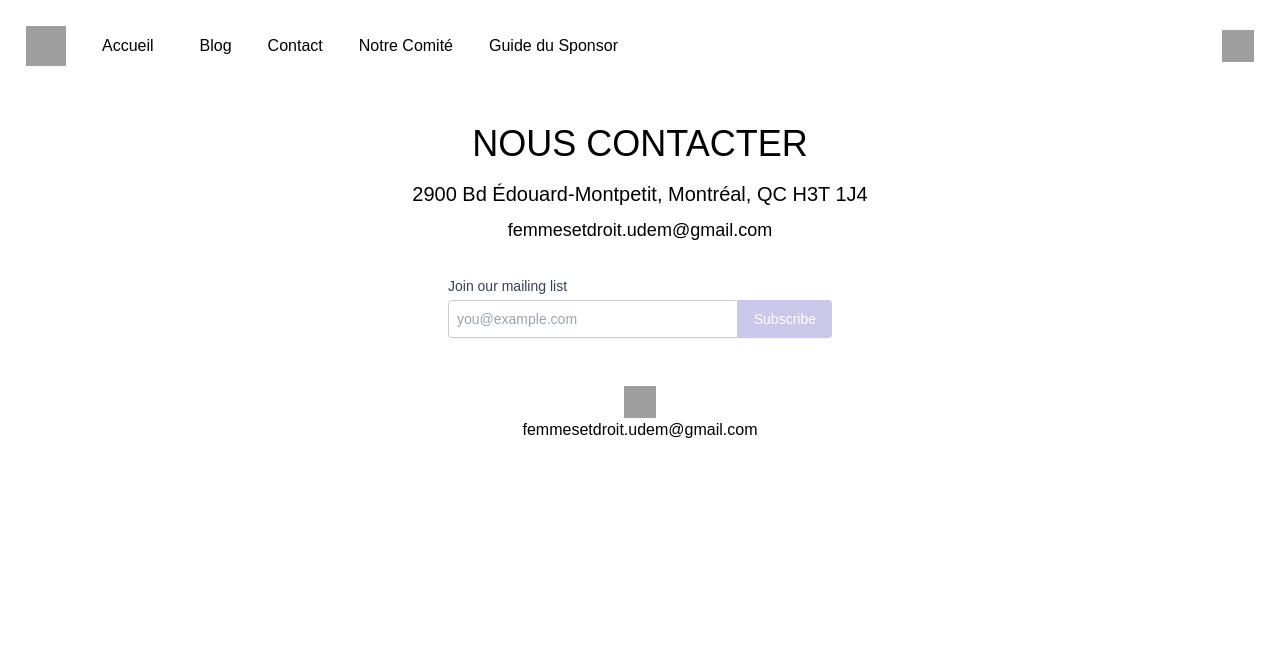
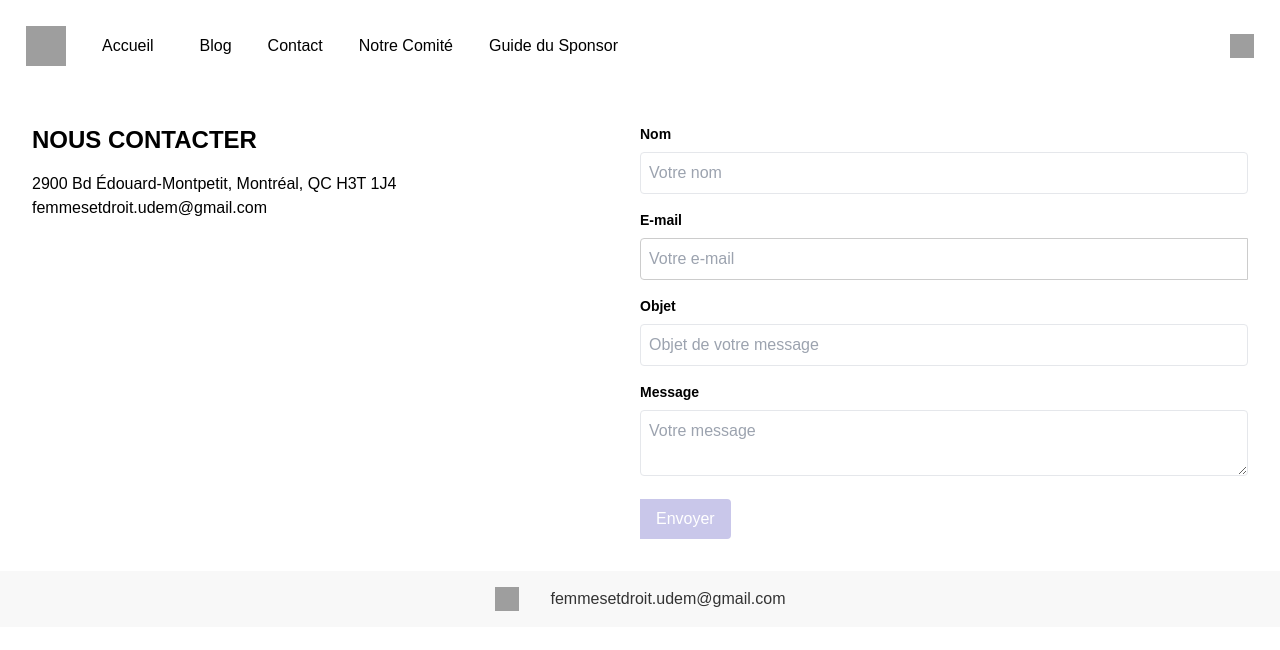
Before and after one commit to lucasadilla/UDEMDROIT, a Next.js app: page /contact in a window 1280 px wide. Shown: the top 650 px of the page. Built offline with nearby package versions, Linux system fonts and the light colour scheme; grey boxes are pictures that could not be loaded.

Commit message:
I forget what I did its late

```diff
--- a/components/ArticleCard.js
+++ b/components/ArticleCard.js
@@ -25,7 +25,7 @@ export default function ArticleCard({ id }) {
                 </a>
             </Link>
             <div className="flex items-center mt-2">
-                <Image src={article.authorImage} alt={article.author} width={40} height={40} className="rounded-full" />
+                <Image src={article.authorImage} alt={article.author} width={40} height={40} className="author-image" />
                 <div className="ml-2">
                     <p className="text-sm font-semibold">{article.author}</p>
                     <p className="text-sm text-gray-600">{article.date}</p>
--- a/components/Footer.js
+++ b/components/Footer.js
@@ -3,7 +3,7 @@ import React from 'react';
 export default function Footer() {
     return (
         <footer className="footer">
-            <div className="footer-content">
+            <div className="footer-content flex items-center justify-center space-x-4">
                 <a href="https://www.instagram.com/femmesetdroit/" target="_blank" rel="noopener noreferrer">
                     <img src="/images/insta.png" alt="Instagram" className="instagram-icon" />
                 </a>
--- a/pages/article/[id].js
+++ b/pages/article/[id].js
@@ -1,7 +1,8 @@
 // pages/article/[id].js
 import { useRouter } from 'next/router';
 import Navbar from '../../components/Navbar';
-import { ArticlesProvider, useArticles } from '../../context/ArticlesContext';
+import { useArticles } from '../../context/ArticlesContext';
+import Image from 'next/image';
 
 export default function Article() {
     const router = useRouter();
@@ -14,14 +15,12 @@ export default function Article() {
     }
 
     return (
-        <ArticlesProvider>
         <div>
             <Navbar />
             <main className="p-8">
                 <h1 className="text-4xl font-bold mb-4">{article.title}</h1>
-                    <img src={article.image} alt={article.title} className="rounded-lg mb-4" />
                 <div className="flex items-center mb-4">
-                        <img src={article.authorImage} alt={article.author} className="rounded-full w-10 h-10" />
+                    <Image src={article.authorImage} alt={article.author} width={40} height={40} className="author-image" />
                     <div className="ml-2">
                         <p className="text-sm font-semibold">{article.author}</p>
                         <p className="text-sm text-gray-600">{article.date}</p>
@@ -30,6 +29,5 @@ export default function Article() {
                 <p>{article.content}</p>
             </main>
         </div>
-        </ArticlesProvider>
     );
 }
--- a/pages/blog.js
+++ b/pages/blog.js
@@ -10,7 +10,6 @@ export default function Blog() {
     return (
         <div>
             <Navbar />
-            <h1 className="text-4xl font-bold mb-8">Blog</h1>
             <div className="grid grid-cols-1 md:grid-cols-2 lg:grid-cols-3 gap-8">
                 {articles.map((article) => (
                     <ArticleCard key={article.id} id={article.id} />
--- a/pages/contact.js
+++ b/pages/contact.js
@@ -3,45 +3,93 @@ import { useState } from 'react';
 import Navbar from '../components/Navbar';
 import Footer from '../components/Footer';
 
+export default function Contact() {
+    const [formData, setFormData] = useState({
+        nom: '',
+        email: '',
+        objet: '',
+        message: ''
+    });
 
-export default function Contact() {
-    const [email, setEmail] = useState('');
+    const handleChange = (e) => {
+        const { name, value } = e.target;
+        setFormData({
+            ...formData,
+            [name]: value
+        });
+    };
 
     const handleSubmit = (e) => {
         e.preventDefault();
-        console.log('Email submitted:', email);
-        // Here you can add code to send the email to your backend service
-        setEmail('');
+        // Handle form submission logic here
     };
 
     return (
         <div>
+            <div>
                 <Navbar />
-            <main className="p-8 flex flex-col items-center">
-                <h1 className="text-4xl mb-4">NOUS CONTACTER</h1>
-                <p className="text-xl mb-2">2900 Bd Édouard-Montpetit, Montréal, QC H3T 1J4</p>
-                <p className="text-lg">femmesetdroit.udem@gmail.com</p>
-                <form onSubmit={handleSubmit} className="mt-8 w-full max-w-sm">
-                    <label htmlFor="email" className="block text-sm font-medium text-gray-700">Join our mailing list</label>
-                    <div className="mt-1 flex rounded-md shadow-sm">
+            </div>
+            <div className="contact-page p-8">
+                <div className="flex">
+                    <div className="w-1/2 pr-8">
+                        <h2 className="text-2xl font-bold mb-4">NOUS CONTACTER</h2>
+                        <p>2900 Bd Édouard-Montpetit, Montréal, QC H3T 1J4</p>
+                        <p>femmesetdroit.udem@gmail.com</p>
+                    </div>
+                    <div className="w-1/2">
+                        <form onSubmit={handleSubmit} className="contact-form">
+                            <div className="mb-4">
+                                <label htmlFor="nom" className="block text-sm font-semibold mb-2">Nom</label>
+                                <input
+                                    type="text"
+                                    id="nom"
+                                    name="nom"
+                                    value={formData.nom}
+                                    onChange={handleChange}
+                                    className="w-full p-2 border rounded"
+                                    placeholder="Votre nom"
+                                />
+                            </div>
+                            <div className="mb-4">
+                                <label htmlFor="email" className="block text-sm font-semibold mb-2">E-mail</label>
                                 <input
                                     type="email"
                                     id="email"
-                            value={email}
-                            onChange={(e) => setEmail(e.target.value)}
-                            required
-                            className="flex-1 block w-full rounded-none rounded-l-md sm:text-sm border-gray-300"
-                            placeholder="you@example.com"
+                                    name="email"
+                                    value={formData.email}
+                                    onChange={handleChange}
+                                    className="w-full p-2 border rounded"
+                                    placeholder="Votre e-mail"
                                 />
-                        <button
-                            type="submit"
-                            className="inline-flex items-center px-4 py-2 border border-transparent text-sm font-medium rounded-r-md text-white bg-indigo-600 hover:bg-indigo-700"
-                        >
-                            Subscribe
-                        </button>
                             </div>
+                            <div className="mb-4">
+                                <label htmlFor="objet" className="block text-sm font-semibold mb-2">Objet</label>
+                                <input
+                                    type="text"
+                                    id="objet"
+                                    name="objet"
+                                    value={formData.objet}
+                                    onChange={handleChange}
+                                    className="w-full p-2 border rounded"
+                                    placeholder="Objet de votre message"
+                                />
+                            </div>
+                            <div className="mb-4">
+                                <label htmlFor="message" className="block text-sm font-semibold mb-2">Message</label>
+                                <textarea
+                                    id="message"
+                                    name="message"
+                                    value={formData.message}
+                                    onChange={handleChange}
+                                    className="w-full p-2 border rounded"
+                                    placeholder="Votre message"
+                                />
+                            </div>
+                            <button type="submit" className="bg-blue-500 text-white p-2 rounded">Envoyer</button>
                         </form>
-            </main>
+                    </div>
+                </div>
+            </div>
             <Footer />
         </div>
     );
--- a/styles/global.css
+++ b/styles/global.css
@@ -3,11 +3,17 @@
 @tailwind components;
 @tailwind utilities;
 
-/* Custom global styles */
+.author-image {
+    width: 40px;
+    height: 40px;
+    border-radius: 50%;
+    object-fit: cover;
+}
+
 .banner {
     position: relative;
     width: 100%;
-    height: 600px; /* Adjust height as needed */
+    height: 900px; /* Adjust height as needed */
 }
 
 .banner img {
@@ -301,7 +307,7 @@ button[type="submit"]:hover {
     cursor: pointer;
 }
 .footer {
-    background-color: #ffffff;
+    background-color: #f8f8f8;
     color: #000000;
     padding: 1rem;
     text-align: center;
@@ -309,11 +315,17 @@ button[type="submit"]:hover {
 
 .footer-content {
     display: flex;
-    flex-direction: column;
     align-items: center;
+    justify-content: center;
+    gap: 1rem;
 }
 
+.instagram-icon {
+    width: 24px;
+    height: 24px;
+}
 
 .email {
     font-size: 1rem;
+    color: #333;
 }
```
Lines whose indentation alone changed are shown as unchanged.
